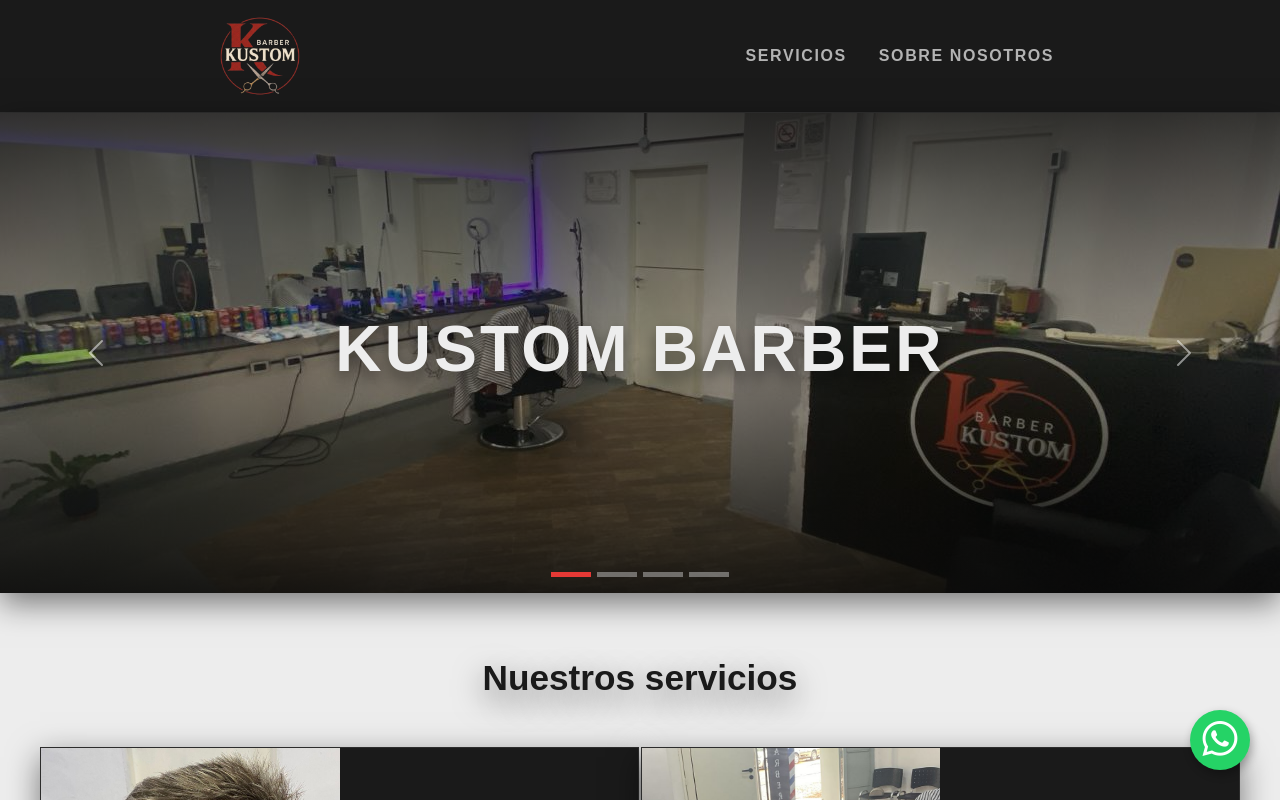
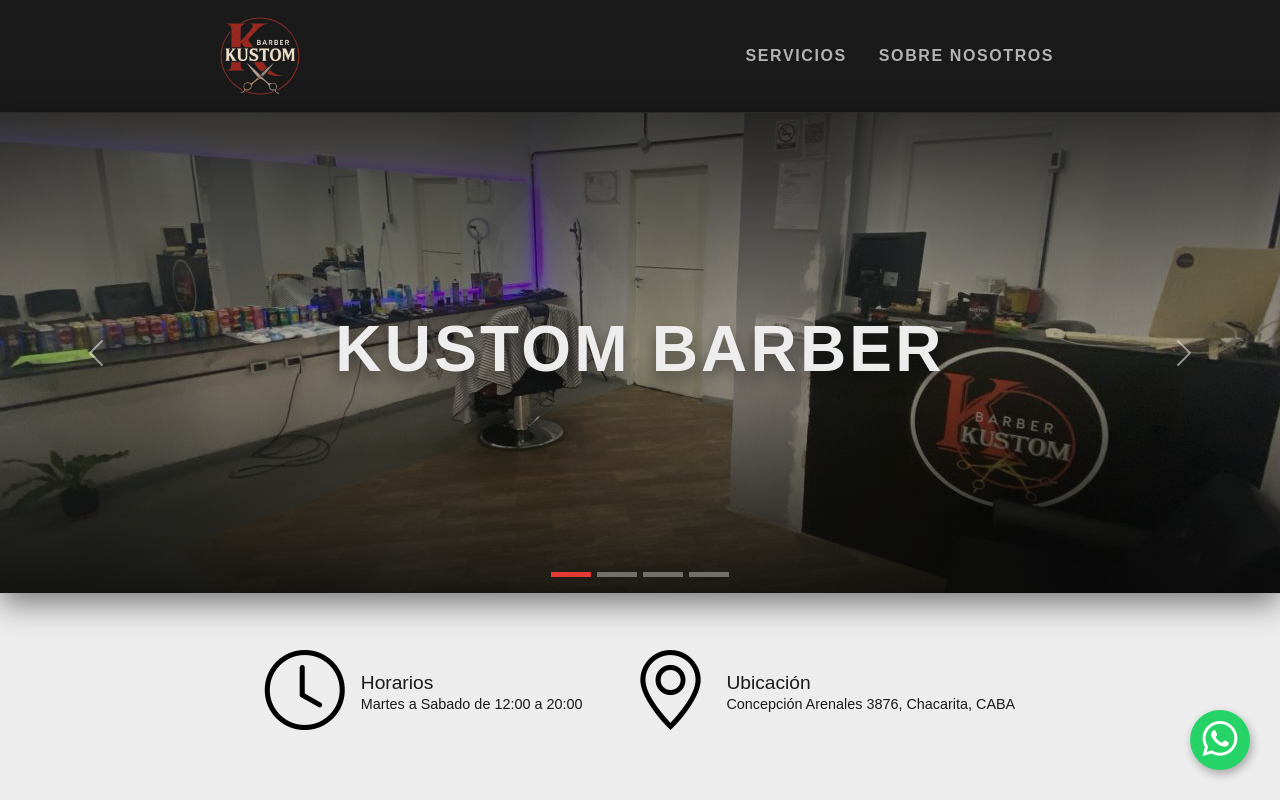
Before and after one commit to jroque55/Kustom, a Next.js app: page / in a window 1280 px wide. Shown: the top 800 px of the page. Built offline with nearby package versions, Linux system fonts and the light colour scheme.

Commit message:
informacion adicional

```diff
--- /dev/null
+++ b/app/components/Info/Infor.css
@@ -0,0 +1,20 @@
+.info-section {
+    background-color: var(--foreground);
+    padding: 2rem;
+}
+
+.info-grid {
+    display: flex;
+    flex-direction: row;
+    justify-content: center;
+    gap: 2rem;
+}
+
+@media (max-width: 400px) {
+    .info-grid {
+        display: flex;
+        flex-direction: column;
+        justify-content: center;
+        gap: 2rem;
+    }
+}
--- /dev/null
+++ b/app/components/Info/Infor.jsx
@@ -0,0 +1,26 @@
+import InformacionCard from "../InformacionCard/InformacionCard";
+import "./Infor.css"
+
+
+const Infor = () => {
+    return (
+        <section id="info" className="info-section">
+            <div className="container">
+                <div className="info-grid">
+                    <InformacionCard
+                        title="Horarios"
+                        description="Martes a Sabado de 12:00 a 20:00"
+                        logo="clock"
+                    />
+                    <InformacionCard
+                        title="Ubicación"
+                        description="Concepción Arenales 3876, Chacarita, CABA"
+                        logo="geo-alt"
+                    />
+                </div>
+            </div>
+        </section>
+    );
+}
+
+export default Infor
--- a/app/components/InformacionCard/InformacionCard.css
+++ b/app/components/InformacionCard/InformacionCard.css
@@ -9,16 +9,18 @@
 
 .card-container-info i {
     font-size: 3rem;
-    color: var(--foreground);
+    color: var(--color-text);
 }
 
 .text-container h3 {
     font-size: 1.2rem;
+    color: var(--background);
     margin: 0;
 }
 
 .text-container p {
     font-size: 0.9rem;
+    color: var(--background);
     margin: 0;
 }
 
--- a/app/components/InformacionCard/InformacionCard.jsx
+++ b/app/components/InformacionCard/InformacionCard.jsx
@@ -4,7 +4,7 @@
 const InformacionCard = ({ title, description, logo }) => {
     return (
         <div className="card-container-info">
-            <i className={`bi bi-${logo}`} style={{ fontSize: "5rem", color: "white" }} ></i>
+            <i className={`bi bi-${logo}`} style={{ fontSize: "5rem", color: "black" }} ></i>
             <div className="text-container">
                 <h3>{title}</h3>
                 <p>{description}</p>
--- a/app/components/ServiciosUp/Servicios.jsx
+++ b/app/components/ServiciosUp/Servicios.jsx
@@ -4,7 +4,7 @@
 
 const Servicios = () => {
     return (
-        <section id="#servicios" className="servicios-section">
+        <section id="servicios" className="servicios-section">
             <h2 className="servicios-main-title">Nuestros servicios</h2>
 
             <div className="servicios-grid">
--- a/app/page.js
+++ b/app/page.js
@@ -3,12 +3,14 @@
 import Servicios from "./components/ServiciosUp/Servicios"
 import AboutUs from "./components/AboutUs/AboutUs";
 import WppButton from "./features/WppButton/WppButton";
+import Infor from "./components/Info/Infor"
 
 export default function Home() {
   return (
     <div>
     <Header/>
     <Carrousel/>
+    <Infor/>
     <Servicios/>
     <AboutUs/>
     <WppButton/>
```
